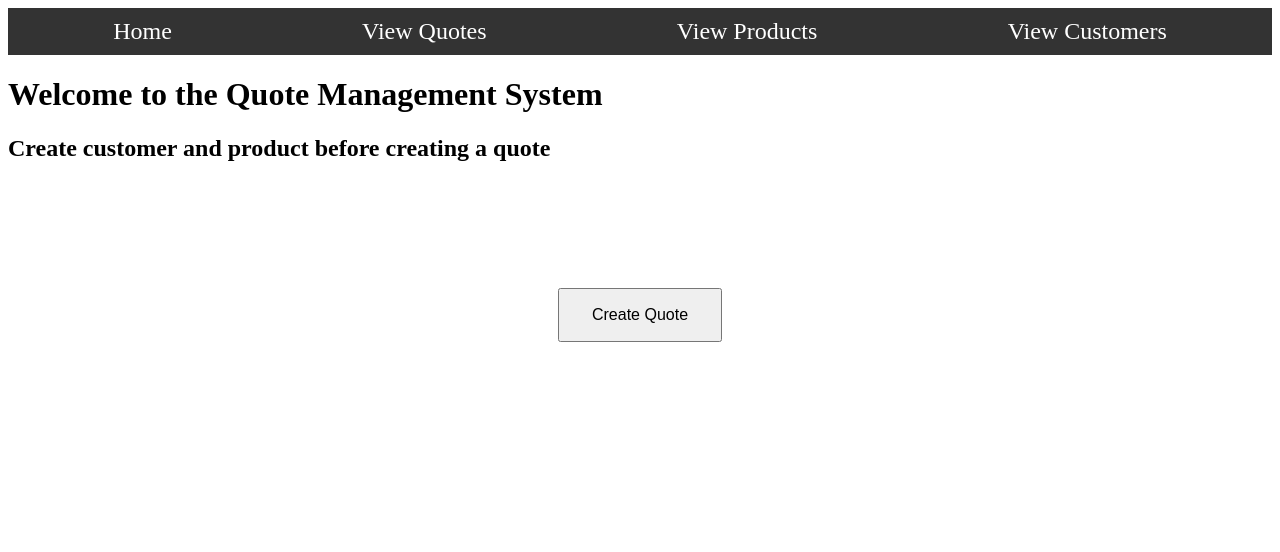
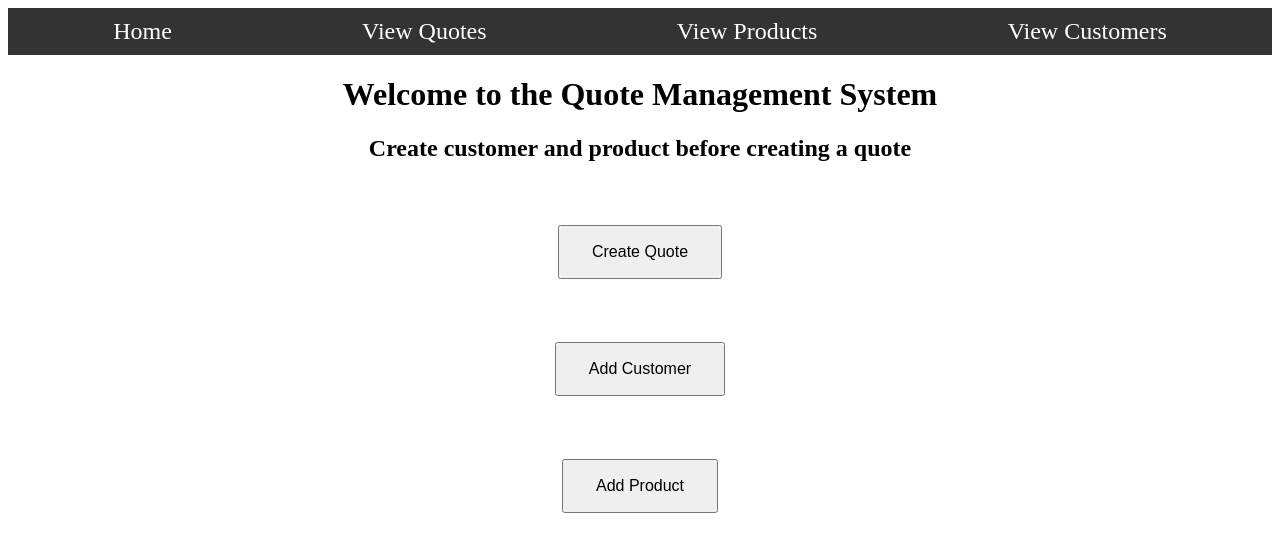
Before and after one commit to bpatel2001/invoicing-system, a React (Vite) app in the folder src/main/client/: page / in a window 1280 px wide. Shown: the top 552 px of the page. Built offline with nearby package versions, Linux system fonts and the light colour scheme.

Commit message:
adding some styling on the elements

```diff
--- a/src/main/client/src/App.css
+++ b/src/main/client/src/App.css
@@ -1,3 +1,7 @@
+ul {
+  list-style-type: none;
+}
+
 .navbar {
   background-color: #333;
   color: white;
@@ -24,10 +28,40 @@
   display: flex;
   flex-direction: column;
   align-items: center;
-  margin: 10%;
+  margin: 5%;
 }
 
 .create button {
   font-size: 1rem;
   padding: 1rem 2rem;
 }
+
+.welcome {
+  display: flex;
+  flex-direction: column;
+  align-items: center;
+}
+
+.paragraph {
+  display: flex;
+  flex-direction: column;
+  align-items: center;
+}
+
+.idk {
+  margin: 2%;
+  padding: 1%;
+  border: 1px solid #ccc;
+}
+
+.idk2 {
+  margin: .5%;
+  padding: 1%;
+  border: 1px solid #ccc;
+}
+
+.delete-button {
+  display: flex;
+  justify-content: space-between;
+  align-items: center;
+}
--- a/src/main/client/src/App.jsx
+++ b/src/main/client/src/App.jsx
@@ -14,10 +14,16 @@ function App() {
         <button onClick={() => window.location.href = '/viewproducts'}>View Products</button>
         <button onClick={() => window.location.href = '/viewcustomers'}>View Customers</button>
       </div>
-      <h1>Welcome to the Quote Management System</h1>
-      <h2>Create customer and product before creating a quote</h2>
+      <h1 className = "welcome">Welcome to the Quote Management System</h1>
+      <h2 className = "paragraph">Create customer and product before creating a quote</h2>
       <div className="create">
         <button onClick={() => window.location.href = '/createquote'}>Create Quote</button>
+      </div>
+      <div className="create">
+        <button onClick={() => window.location.href = '/createcustomer'}>Add Customer</button>
+      </div>
+      <div className="create">
+        <button onClick={() => window.location.href = '/createproduct'}>Add Product</button>
       </div>
     </>
   )
--- a/src/main/client/src/views/ViewCustomers.jsx
+++ b/src/main/client/src/views/ViewCustomers.jsx
@@ -73,10 +73,9 @@ function ViewCustomers() {
             ? customer._links.self.href.split('/').pop()
             : idx);
           return (
-            <li key={id}>
+            <li className = "idk" key={id}>
               ID: {id} | Name: {customer.name} | Address: {customer.address}
               <button
-                style={{ marginLeft: '10px', color: 'red' }}
                 onClick={() => handleDeleteCustomer(customer)}
               >
                 Delete
@@ -88,7 +87,7 @@ function ViewCustomers() {
                       ? quote._links.self.href.split('/').pop()
                       : qidx);
                     return (
-                      <li key={qid}>
+                      <li className = "idk2" key={qid}>
                         Quote ID: {qid} | Status: {quote.status} | Total Cost: {quote.totalCost}
                       </li>
                     );
--- a/src/main/client/src/views/ViewProducts.jsx
+++ b/src/main/client/src/views/ViewProducts.jsx
@@ -50,10 +50,9 @@ function ViewProducts() {
             ? product._links.self.href.split('/').pop()
             : idx);
           return (
-            <li key={id}>
+            <li className = "idk"  key={id}>
               ID: {id} | Name: {product.name} | Price: {product.price}
-              <button
-                style={{ marginLeft: '10px', color: 'red' }}
+              <button className = "delete-button"
                 onClick={() => handleDeleteProduct(product)}
               >
                 Delete
--- a/src/main/client/src/views/ViewQuotes.jsx
+++ b/src/main/client/src/views/ViewQuotes.jsx
@@ -97,7 +97,7 @@ function ViewQuotes() {
         {quotes.map((quote, idx) => {
           const quoteId = quote._links?.self?.href || idx;
           return (
-            <li key={quoteId}>
+            <li className = "idk" key={quoteId}>
               <strong>Customer:</strong> {quote.customerName} | <strong>Quote ID:</strong> {quote._links.self.href.split('/').pop()} | <strong>Status:</strong> {quote.status}
               {' | '}
               <Link to={`/viewquotes/${quote._links.self.href.split('/').pop()}`}>
@@ -110,7 +110,7 @@ function ViewQuotes() {
                 Delete
               </button>
               {quote.products && quote.products.length > 0 && (
-                <div>
+                <div className = "idk2">
                   <strong>Products:</strong>
                   <ul>
                     {quote.products.map((product, productIdx) => {
```
Also changed, not shown: 2 other files (tests, documents, lock files or other folders).
